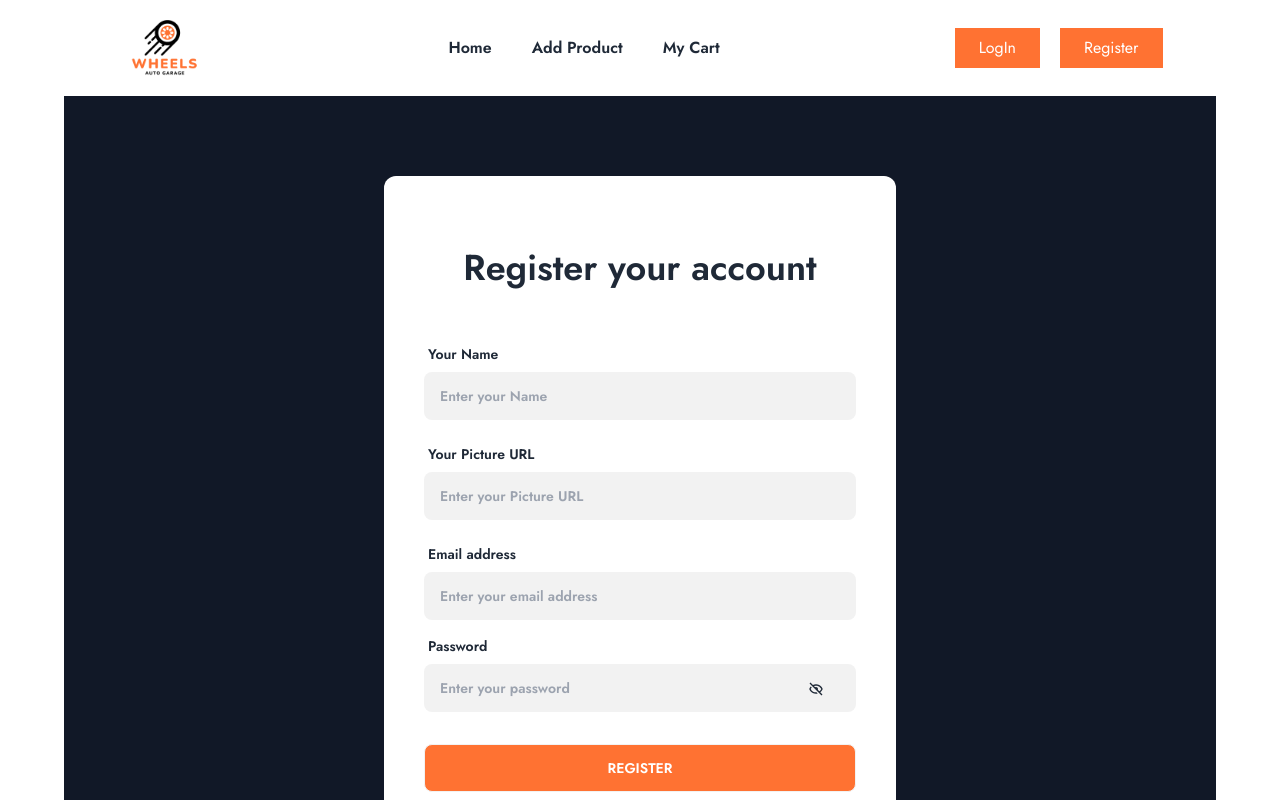
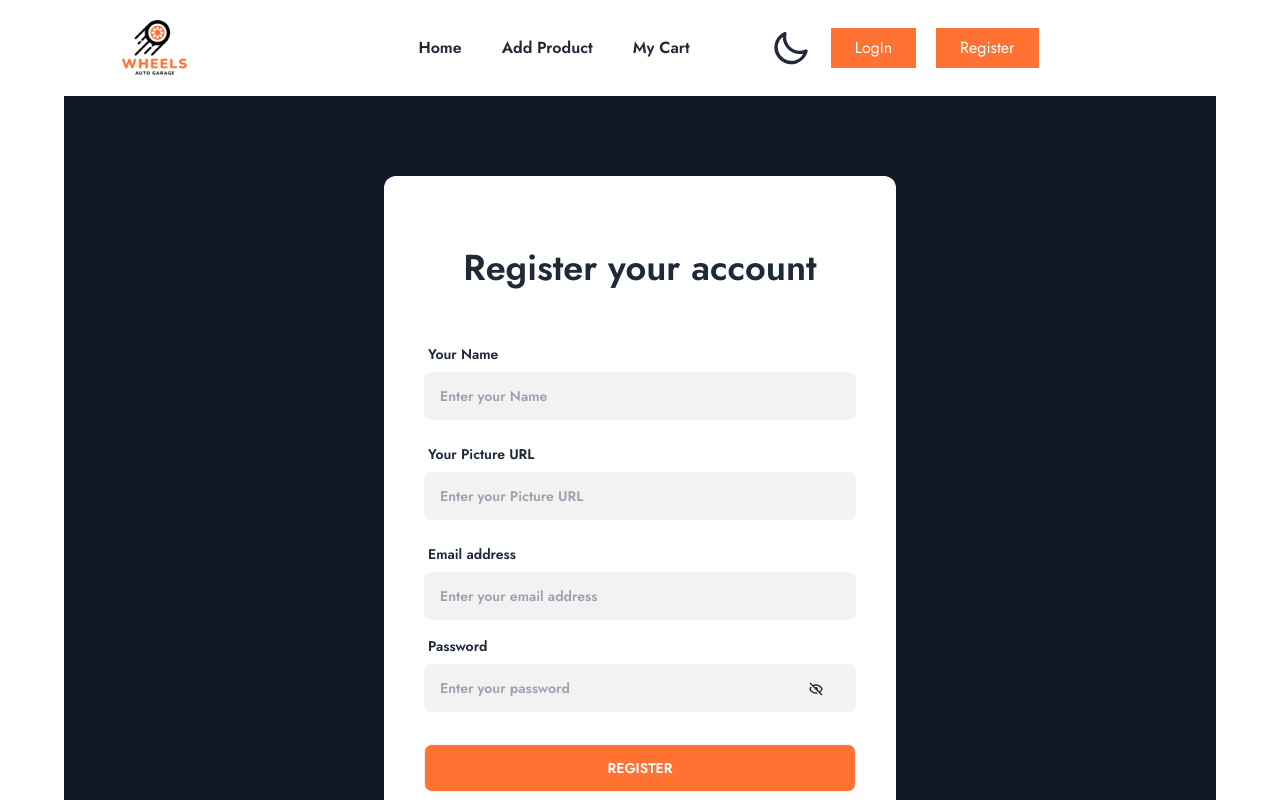
Before and after one commit to Abdullah-Al-Mehmud/automotive-CRUD-client, a React (Vite) app: page /register in a window 1280 px wide. Shown: the top 800 px of the page. Built offline with nearby package versions, Linux system fonts and the light colour scheme; no server answers.

Commit message:
added dark theme to whole website

```diff
--- a/src/Pages/Navbar/Navbar.jsx
+++ b/src/Pages/Navbar/Navbar.jsx
@@ -1,9 +1,10 @@
-import { useContext } from "react";
+import { useContext, useEffect, useState } from "react";
 import { Link, NavLink } from "react-router-dom";
 import { AuthContext } from "../../Provider/AuthProvider";
 
 const Navbar = () => {
   const { user, logOutUser } = useContext(AuthContext);
+  const [theme, setTheme] = useState("light");
 
   const links = (
     <>
@@ -41,6 +42,13 @@
     // logout user
     logOutUser().then().catch();
   };
+
+  const toggleTheme = () => {
+    setTheme(theme === "dark" ? "light" : "dark");
+  };
+  useEffect(() => {
+    document.querySelector("html").setAttribute("data-theme", theme);
+  }, [theme]);
   return (
     // <div className="navbar items-center bg-base-100">
 
@@ -74,7 +82,27 @@
         <ul className="flex gap-10 font-bold ">{links}</ul>
       </div>
       <div>
-        <div className="navbar-end ">
+        <div className="navbar-end flex gap-5 ">
+          <label className="swap swap-rotate">
+            {/* this hidden checkbox controls the state */}
+            <input onClick={toggleTheme} type="checkbox" />
+
+            {/* sun icon */}
+            <svg
+              className="swap-on fill-current w-10 h-10"
+              xmlns="http://www.w3.org/2000/svg"
+              viewBox="0 0 24 24">
+              <path d="M5.64,17l-.71.71a1,1,0,0,0,0,1.41,1,1,0,0,0,1.41,0l.71-.71A1,1,0,0,0,5.64,17ZM5,12a1,1,0,0,0-1-1H3a1,1,0,0,0,0,2H4A1,1,0,0,0,5,12Zm7-7a1,1,0,0,0,1-1V3a1,1,0,0,0-2,0V4A1,1,0,0,0,12,5ZM5.64,7.05a1,1,0,0,0,.7.29,1,1,0,0,0,.71-.29,1,1,0,0,0,0-1.41l-.71-.71A1,1,0,0,0,4.93,6.34Zm12,.29a1,1,0,0,0,.7-.29l.71-.71a1,1,0,1,0-1.41-1.41L17,5.64a1,1,0,0,0,0,1.41A1,1,0,0,0,17.66,7.34ZM21,11H20a1,1,0,0,0,0,2h1a1,1,0,0,0,0-2Zm-9,8a1,1,0,0,0-1,1v1a1,1,0,0,0,2,0V20A1,1,0,0,0,12,19ZM18.36,17A1,1,0,0,0,17,18.36l.71.71a1,1,0,0,0,1.41,0,1,1,0,0,0,0-1.41ZM12,6.5A5.5,5.5,0,1,0,17.5,12,5.51,5.51,0,0,0,12,6.5Zm0,9A3.5,3.5,0,1,1,15.5,12,3.5,3.5,0,0,1,12,15.5Z" />
+            </svg>
+
+            {/* moon icon */}
+            <svg
+              className="swap-off fill-current w-10 h-10"
+              xmlns="http://www.w3.org/2000/svg"
+              viewBox="0 0 24 24">
+              <path d="M21.64,13a1,1,0,0,0-1.05-.14,8.05,8.05,0,0,1-3.37.73A8.15,8.15,0,0,1,9.08,5.49a8.59,8.59,0,0,1,.25-2A1,1,0,0,0,8,2.36,10.14,10.14,0,1,0,22,14.05,1,1,0,0,0,21.64,13Zm-9.5,6.69A8.14,8.14,0,0,1,7.08,5.22v.27A10.15,10.15,0,0,0,17.22,15.63a9.79,9.79,0,0,0,2.1-.22A8.11,8.11,0,0,1,12.14,19.73Z" />
+            </svg>
+          </label>
           {/*  */}
           {user ? (
             <div>
--- a/tailwind.config.js
+++ b/tailwind.config.js
@@ -6,4 +6,7 @@
     extend: {},
   },
   plugins: [require("daisyui")],
+  daisyui: {
+    themes: ["light", "dark"],
+  },
 };
```
